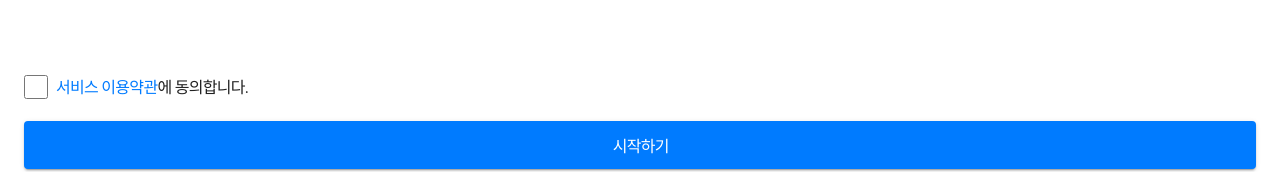
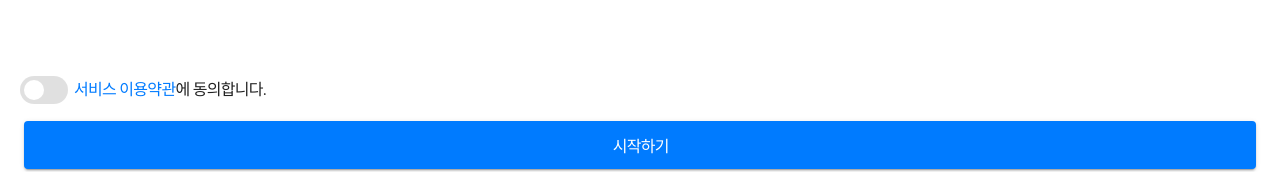
Before and after one commit to kimhyunsoon/vue_practice, a Vue app in the folder practice-app/: page / in a window 1280 px wide. Shown: the part 607-779 px from the top of the page. Built offline with nearby package versions, Linux system fonts and the light colour scheme; a small style sheet from the web is missing; a web font is replaced by a local one.

Commit message:
css수정

```diff
--- a/practice-app/src/assets/scss/common.scss
+++ b/practice-app/src/assets/scss/common.scss
@@ -51,6 +51,12 @@ $noto500 : 'noto sans kr 500';
       .checkBoxWrap {
         display: flex;
         align-items: center;
+        .v-input--selection-controls .v-input__slot{
+          margin-bottom:5px;
+        }
+        .v-input--selection-controls__input{
+          margin-right: 2px;
+        }
       }
       .v-input--selection-controls{
         margin-top:0;
--- a/practice-app/src/components/UserRegist.vue
+++ b/practice-app/src/components/UserRegist.vue
@@ -9,10 +9,10 @@
     </div>
     <div class="verticalWrap bot">
       <div class="checkBoxWrap">
-        <v-checkbox
+        <v-switch
           v-model="checkbox"
-        >
-        </v-checkbox>
+          inset
+        ></v-switch>
         <p><a @click="dialog = true; checkbox = false">서비스 이용약관</a>에 동의합니다.</p>
         <template>
           <div class="text-center">
```
